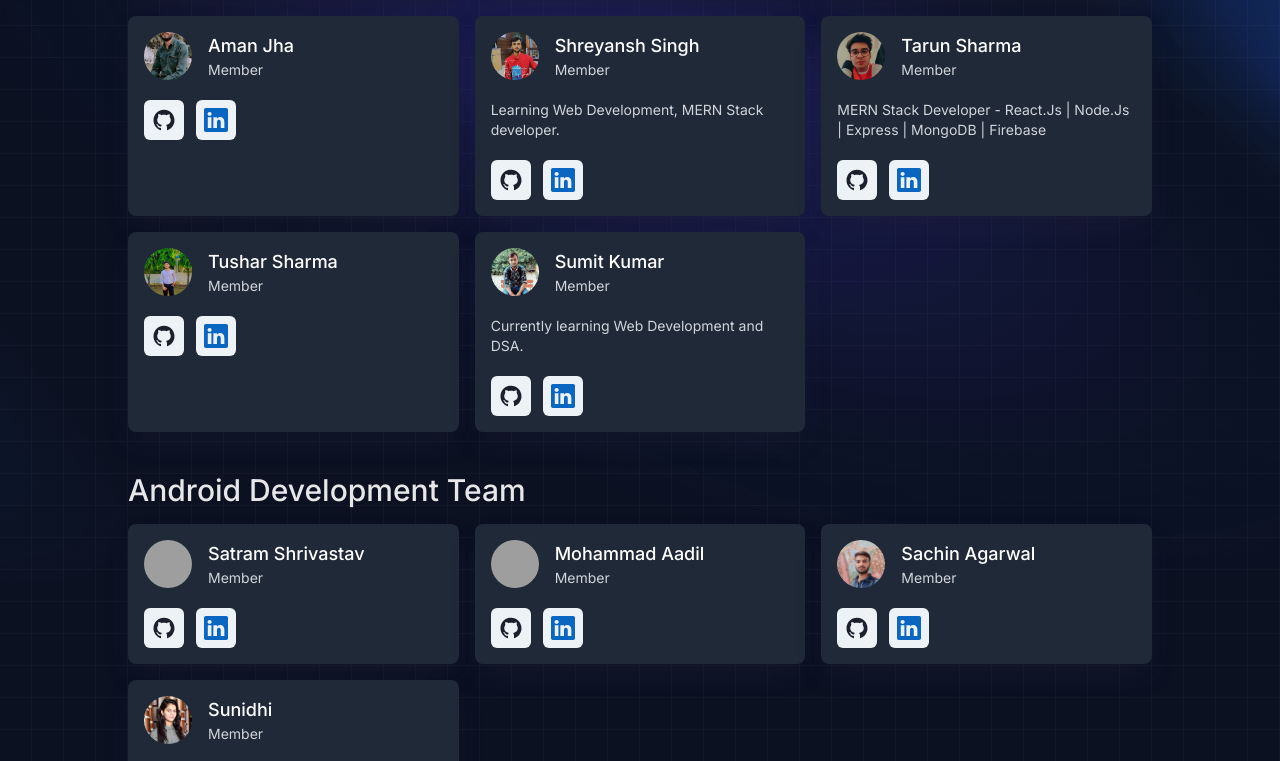
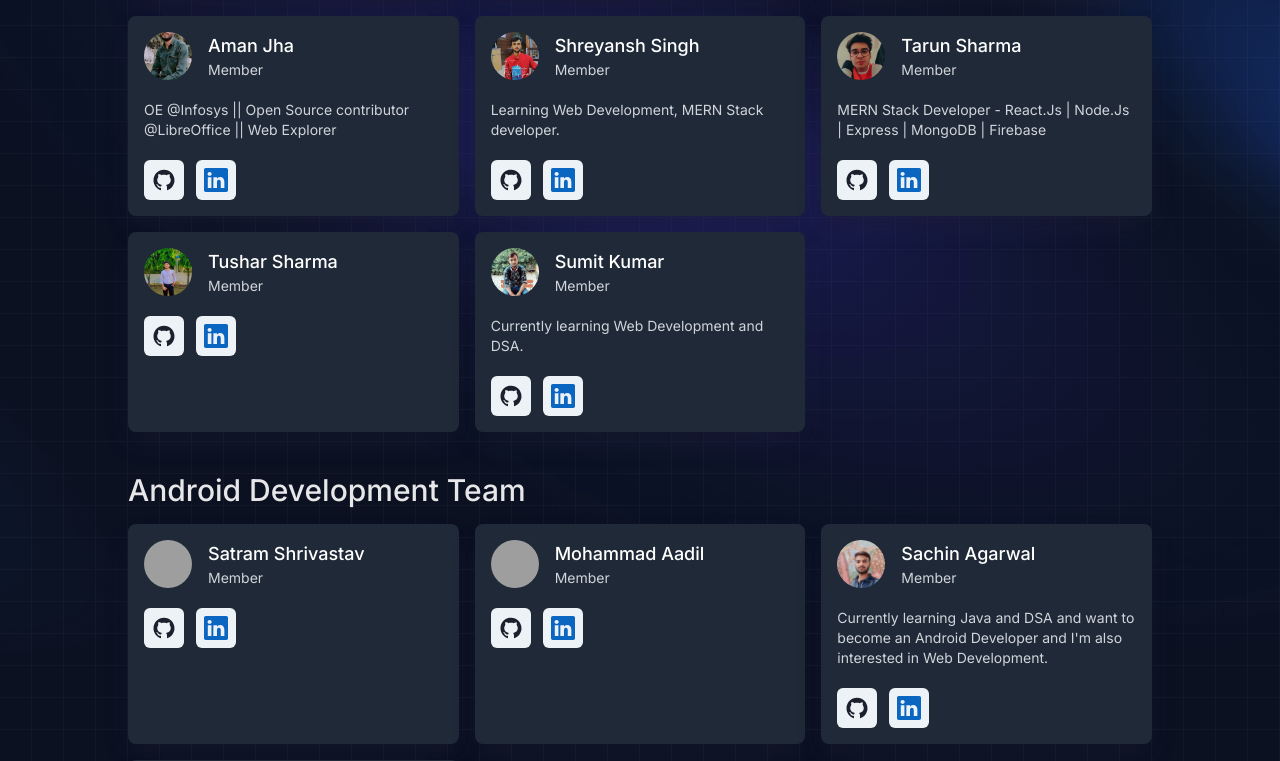
Before and after one commit to tarunfy/Emulation, a Next.js app: page / in a window 1280 px wide. Shown: the part 2279-3040 px from the top of the page. Built offline with nearby package versions, Linux system fonts and the light colour scheme; grey boxes are pictures that could not be loaded.

Commit message:
Changes in Data

```diff
--- a/data/data.js
+++ b/data/data.js
@@ -45,7 +45,8 @@ export const data = {
     {
       name: "Aman Jha",
       avatar: "/images/Aman.jpeg",
-      description: "",
+      description:
+        "OE @Infosys || Open Source contributor @LibreOffice || Web Explorer",
       role: "Club Social Media and Teach Lead",
       linkedinUrl: "https://www.linkedin.com/in/amanj752",
       githubUrl: "https://www.github.com/amanj752",
@@ -81,7 +82,8 @@ export const data = {
     {
       name: "Aman Jha",
       avatar: "/images/Aman.jpeg",
-      description: "",
+      description:
+        "OE @Infosys || Open Source contributor @LibreOffice || Web Explorer",
       role: "Member",
       linkedinUrl: "https://www.linkedin.com/in/amanj752",
       githubUrl: "https://www.github.com/amanj752",
@@ -141,7 +143,8 @@ export const data = {
     {
       name: "Sachin Agarwal",
       avatar: "/images/Sachin.jpeg",
-      description: "",
+      description:
+        "Currently learning Java and DSA and want to become an Android Developer and I'm also interested in Web Development.",
       role: "Member",
       linkedinUrl: "https://www.linkedin.com/in/sachin-agarwal-7b5387240",
       githubUrl: "https://github.com/Sachin_agarwal1",
@@ -167,7 +170,8 @@ export const data = {
     {
       name: "Aman Jha",
       avatar: "/images/Aman.jpeg",
-      description: "",
+      description:
+        "OE @Infosys || Open Source contributor @LibreOffice || Web Explorer",
       role: "Member",
       linkedinUrl: "https://www.linkedin.com/in/amanj752",
       githubUrl: "https://www.github.com/amanj752",
```
